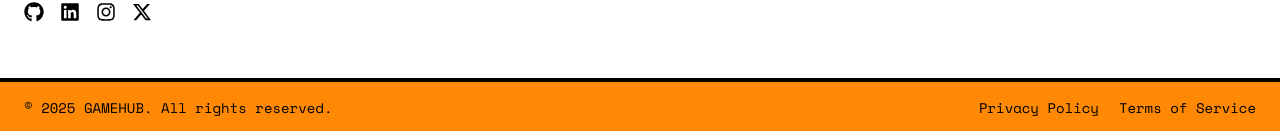
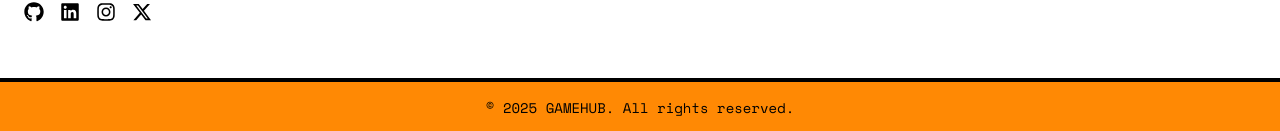
Before and after one commit to am-mahmud/retro-gamehub, a React (Vite) app: page / in a window 1280 px wide. Shown: the part 3219-3350 px from the top of the page. Built offline with nearby package versions, Linux system fonts and the light colour scheme; no server answers.

Commit message:
All updated

```diff
--- a/src/components/Footer/Footer.jsx
+++ b/src/components/Footer/Footer.jsx
@@ -91,8 +91,8 @@ const Footer = () => {
         </div>
       </div>
 
-      <div className="bg-[#ff8904] dark:bg-gray-800 border-t-4 border-black dark:border-cyan-400 px-6 py-4 flex flex-col md:flex-row justify-between items-center text-sm text-black dark:text-white transition-colors">
-        <p>© {new Date().getFullYear()} GAMEHUB. All rights reserved.</p>
+      {/* <div className="bg-[#ff8904] dark:bg-gray-800 border-t-4 border-black dark:border-cyan-400 px-6 py-4 flex flex-col md:flex-row justify-between items-center text-sm text-black dark:text-white transition-colors">
+        <p >© {new Date().getFullYear()} GAMEHUB. All rights reserved.</p>
         <div className="flex gap-5 mt-2 md:mt-0">
           <span className="cursor-pointer hover:underline hover:text-white dark:hover:text-cyan-400 transition-colors">
             Privacy Policy
@@ -101,6 +101,11 @@ const Footer = () => {
             Terms of Service
           </span>
         </div>
+      </div> */}
+
+
+      <div className="bg-[#ff8904] dark:bg-gray-800 border-t-4 border-black dark:border-cyan-400 px-6 py-4 flex flex-col justify-center items-center text-sm text-black dark:text-white transition-colors text-center">
+        <p>© {new Date().getFullYear()} GAMEHUB. All rights reserved.</p>
       </div>
     </footer>
   );
```
